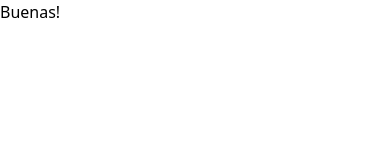
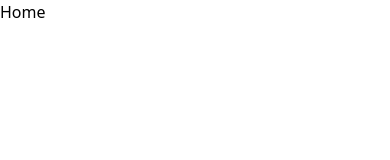
Before and after one commit to CodingFlashOR/frontend-inmobiliaria, a React (Vite) app: page / in a window 390 px wide. Shown: the top 160 px of the page. Built offline with nearby package versions, Linux system fonts and the light colour scheme.

Commit message:
Implementación de React Router DOM para la navegación en la aplicación inmobiliaria

```diff
--- a/finish.css
+++ b/finish.css
@@ -1,5 +1,5 @@
 /*
-! tailwindcss v3.4.0 | MIT License | https://tailwindcss.com
+! tailwindcss v3.4.1 | MIT License | https://tailwindcss.com
 */
 
 /*
--- a/package.json
+++ b/package.json
@@ -12,7 +12,8 @@
   "dependencies": {
     "concurrently": "^8.2.2",
     "react": "^18.2.0",
-    "react-dom": "^18.2.0"
+    "react-dom": "^18.2.0",
+    "react-router-dom": "^6.21.2"
   },
   "devDependencies": {
     "@types/react": "^18.2.43",
@@ -23,6 +24,7 @@
     "eslint": "^8.55.0",
     "eslint-plugin-react-hooks": "^4.6.0",
     "eslint-plugin-react-refresh": "^0.4.5",
+    "standard": "^17.1.0",
     "typescript": "^5.2.2",
     "vite": "^5.0.8"
   }
--- a/src/App.tsx
+++ b/src/App.tsx
@@ -1,10 +1,15 @@
-
+import { Route, Routes } from 'react-router-dom'
+import Home from './pages/Home.tsx'
+import Alquilar from './pages/Alquilar.tsx'
 
 function App() {
 
   return (
     <>
-      <div>Buenas!</div>
+    <Routes>
+      <Route path="/" element={<Home/>}/>
+      <Route path="/alquilar" element={<Alquilar/>}/>
+    </Routes>
     </>
   )
 }
--- /dev/null
+++ b/src/pages/Alquilar.tsx
@@ -0,0 +1,6 @@
+
+export default function Alquilar() {
+  return (
+    <div>Alquilar</div>
+  )
+}
--- /dev/null
+++ b/src/pages/Home.tsx
@@ -0,0 +1,6 @@
+
+export default function Home () {
+  return (
+    <div>Home</div>
+  )
+}
```
Also changed, not shown: src/main.tsx (+5 -2 lines), .eslintrc.cjs, 1 other file (tests, documents, lock files or other folders).
